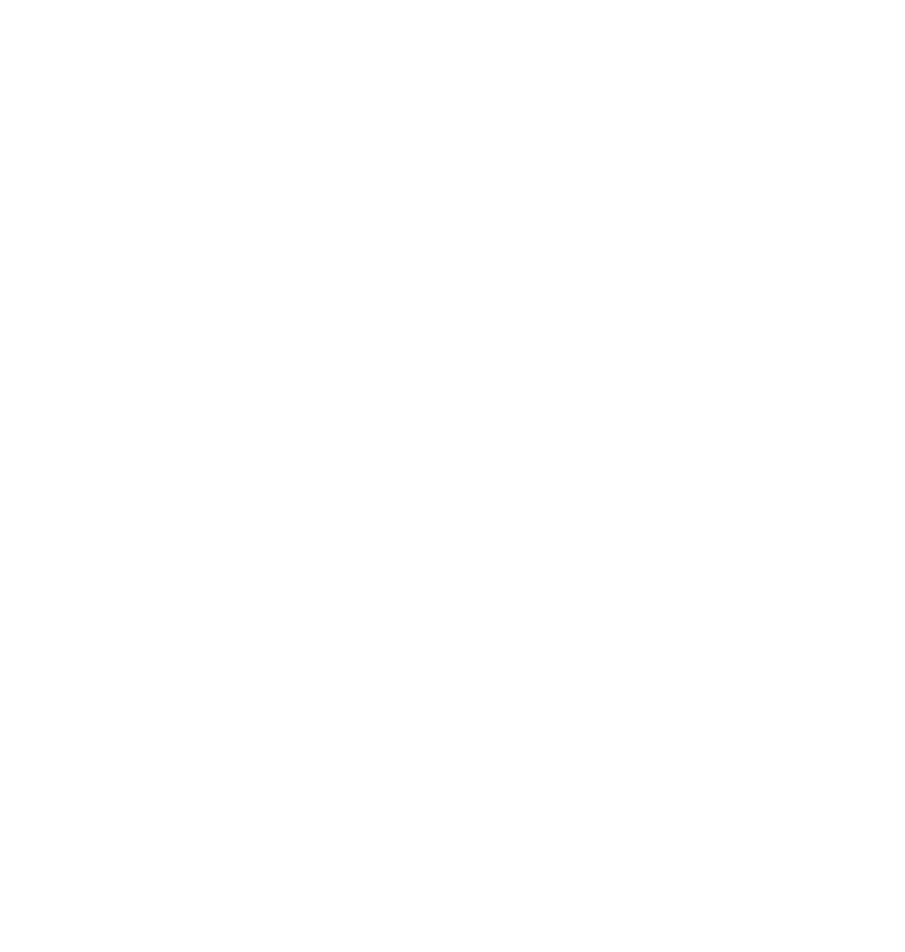
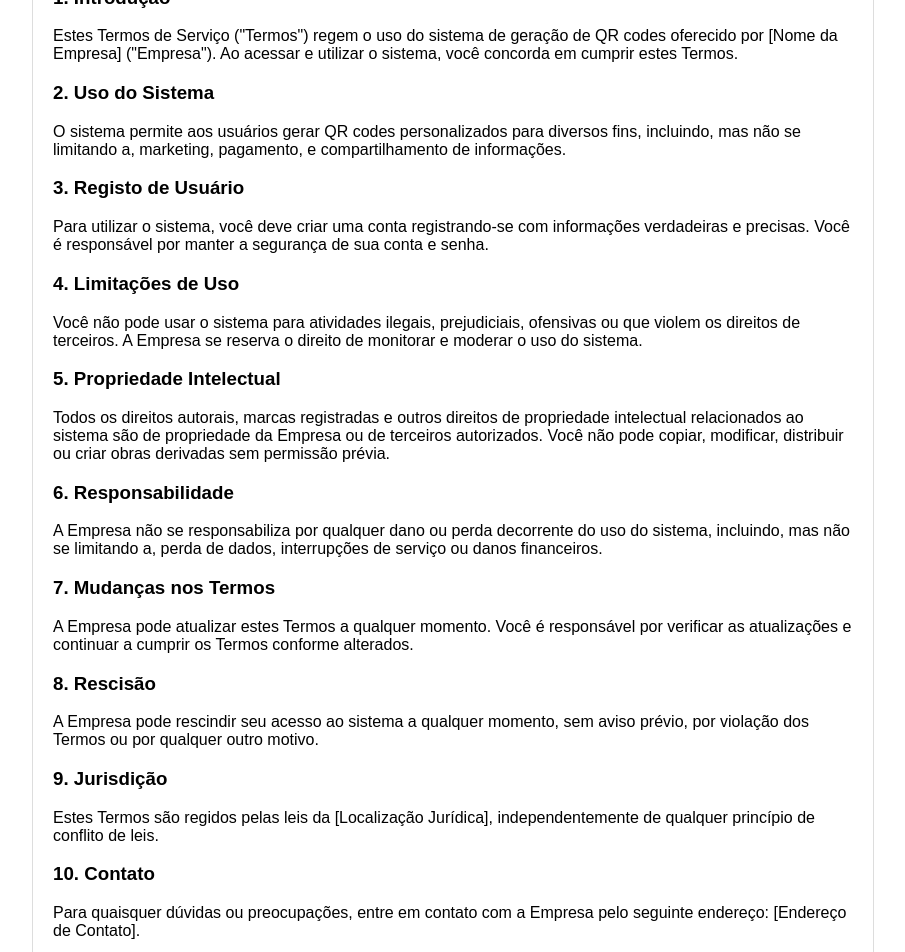
Before and after one commit to rafaelluisdacostacoelho/hi-snapqr-web, an Angular app: page /terms-of-service in a window 1280 px wide. Shown: the part 300-1252 px from the top of the page, without its empty margins (187-1092 px from the left). Before the commit the page ends 800 px from the top, so only its background shows below. Built offline with nearby package versions, Linux system fonts and the light colour scheme.

Commit message:
Adds pix generator and terms of service.

```diff
--- a/angular.json
+++ b/angular.json
@@ -56,7 +56,13 @@
             "development": {
               "optimization": false,
               "extractLicenses": false,
-              "sourceMap": true
+              "sourceMap": true,
+              "fileReplacements": [
+                {
+                  "replace": "src/environments/environment.ts",
+                  "with": "src/environments/environment.development.ts"
+                }
+              ]
             }
           },
           "defaultConfiguration": "production"
--- a/src/app/app.config.ts
+++ b/src/app/app.config.ts
@@ -1,8 +1,13 @@
 import { ApplicationConfig, provideZoneChangeDetection } from '@angular/core';
 import { provideRouter } from '@angular/router';
+import { provideHttpClient } from '@angular/common/http';
 
 import { routes } from './app.routes';
 
 export const appConfig: ApplicationConfig = {
-  providers: [provideZoneChangeDetection({ eventCoalescing: true }), provideRouter(routes)]
+  providers: [
+    provideZoneChangeDetection({ eventCoalescing: true }),
+    provideRouter(routes),
+    provideHttpClient()
+  ]
 };
--- a/src/app/footer/footer.component.html
+++ b/src/app/footer/footer.component.html
@@ -1,8 +1,8 @@
 <footer class="footer">
-    <p>&copy; 2025 Gerador de QR Code. Todos os direitos reservados.</p>
   <p>
     <a routerLink="/privacy-policy">Política de Privacidade</a>
     <a href="/terms-of-service">Termos de Serviço</a>
     <a href="/contact">Contato</a>
   </p>
+  <p>&copy; 2025 Gerador de QR Code. Todos os direitos reservados.</p>
 </footer>
--- a/src/app/qr-code-generator/qr-code-generator.component.html
+++ b/src/app/qr-code-generator/qr-code-generator.component.html
@@ -1 +1,17 @@
-<p>qr-code-generator works!</p>
+<section class="form-wrapper">
+    <h2>Gerar QR Code Pix</h2>
+    <form (ngSubmit)="onSubmit()">
+        <div class="form-group">
+            <label for="keyPix">Chave PIX</label>
+            <input type="text" id="keyPix" name="keyPix" [(ngModel)]="keyPix" required>
+        </div>
+        <div *ngIf="loading" class="loading-indicator">
+            <p>Carregando...</p>
+        </div>
+        <div class="image-container">
+            <div *ngIf="!imageBase64" class="empty-text">Nada por aqui ainda...</div>
+            <img *ngIf="imageBase64" [src]="imageBase64" alt="QR Code" class="full-size-image">
+        </div>
+        <button type="submit" class="submit-button">Gerar QRCode</button>
+    </form>
+</section>
--- a/src/app/qr-code-generator/qr-code-generator.component.scss
+++ b/src/app/qr-code-generator/qr-code-generator.component.scss
@@ -0,0 +1,55 @@
+.form-group {
+    margin-bottom: 15px;
+}
+
+.form-group label {
+    display: block;
+    margin-bottom: 5px;
+}
+
+.form-group input {
+    width: 100%;
+    padding: 10px;
+    border: 1px solid #ccc;
+    border-radius: 5px;
+}
+
+.submit-button {
+    padding: 10px 20px;
+    background-color: #6a0dad;
+    color: white;
+    border: none;
+    border-radius: 5px;
+    cursor: pointer;
+}
+
+.submit-button:hover {
+    background-color: #9932cc;
+}
+
+.loading-indicator {
+    display: none;
+    text-align: center;
+    padding: 20px;
+    background-color: rgba(0, 0, 0, 0.1);
+    border-radius: 5px;
+}
+
+.image-container {
+    max-width: 100%;
+    height: auto;
+    border: 1px solid #cccccc;
+    border-radius: 10px;
+    margin-bottom: 20px;
+}
+
+.full-size-image {
+    width: 100%;
+    height: 100%;
+    object-fit: cover;
+}
+
+.empty-text {
+    color: #b1b1b1;
+    padding: 10px;
+}
--- a/src/app/qr-code-generator/qr-code-generator.component.ts
+++ b/src/app/qr-code-generator/qr-code-generator.component.ts
@@ -1,11 +1,37 @@
-import { Component } from '@angular/core';
+import { Component, OnInit }
+  from '@angular/core';
+import { HttpClient } from '@angular/common/http';
+import { CommonModule } from '@angular/common';
+import { FormsModule } from '@angular/forms';
+import { environment } from '../../environments/environment';
 
 @Component({
   selector: 'app-qr-code-generator',
-  imports: [],
+  imports: [CommonModule, FormsModule],
   templateUrl: './qr-code-generator.component.html',
   styleUrl: './qr-code-generator.component.scss'
 })
 export class QrCodeGeneratorComponent {
+  public keyPix: string = '';
+  public loading: boolean = false;
+  public imageBase64 = '';
 
+  constructor(private http: HttpClient) { }
+
+  ngOnInit(): void { }
+
+  onSubmit(): void {
+    this.loading = true;
+    this.http.post(environment.url, {
+      PixKey: this.keyPix
+    }).subscribe({
+      next: (response: any) => {
+        this.imageBase64 = response.qrCodeBase64;
+        this.loading = false;
+      },
+      error: (error) => {
+        console.error('Erro ao gerar QRCode:', error); this.loading = false;
+      }
+    });
+  }
 }
--- a/src/app/terms-of-service/terms-of-service.component.html
+++ b/src/app/terms-of-service/terms-of-service.component.html
@@ -1 +1,39 @@
-<p>terms-of-service works!</p>
+<section class="privacy-policy">
+    <h2>Termos de Serviço</h2>
+    <p><strong>Data de Vigência:</strong> 2025/01/19</p>
+    <p>Sua privacidade é importante para nós. Esta Política de Privacidade explica como coletamos, usamos e protegemos
+        suas informações quando você utiliza nossos serviços.</p>
+    <h3>1. Introdução</h3>
+    <p>Estes Termos de Serviço ("Termos") regem o uso do sistema de geração de QR codes oferecido por [Nome da Empresa]
+        ("Empresa"). Ao acessar e utilizar o sistema, você concorda em cumprir estes Termos.</p>
+    <h3>2. Uso do Sistema</h3>
+    <p>O sistema permite aos usuários gerar QR codes personalizados para diversos fins, incluindo, mas não se limitando
+        a, marketing, pagamento, e compartilhamento de informações.</p>
+    <h3>3. Registo de Usuário</h3>
+    <p>Para utilizar o sistema, você deve criar uma conta registrando-se com informações verdadeiras e precisas. Você é
+        responsável por manter a segurança de sua conta e senha.</p>
+    <h3>4. Limitações de Uso</h3>
+    <p>Você não pode usar o sistema para atividades ilegais, prejudiciais, ofensivas ou que violem os direitos de
+        terceiros. A Empresa se reserva o direito de monitorar e moderar o uso do sistema.</p>
+    <h3>5. Propriedade Intelectual</h3>
+    <p>Todos os direitos autorais, marcas registradas e outros direitos de propriedade intelectual relacionados ao
+        sistema são de propriedade da Empresa ou de terceiros autorizados. Você não pode copiar, modificar, distribuir
+        ou criar obras derivadas sem permissão prévia.</p>
+    <h3>6. Responsabilidade</h3>
+    <p>A Empresa não se responsabiliza por qualquer dano ou perda decorrente do uso do sistema, incluindo, mas não se
+        limitando a, perda de dados, interrupções de serviço ou danos financeiros.</p>
+    <h3>7. Mudanças nos Termos</h3>
+    <p>A Empresa pode atualizar estes Termos a qualquer momento. Você é responsável por verificar as atualizações e
+        continuar a cumprir os Termos conforme alterados.</p>
+    <h3>8. Rescisão</h3>
+    <p>A Empresa pode rescindir seu acesso ao sistema a qualquer momento, sem aviso prévio, por violação dos Termos ou
+        por qualquer outro motivo.</p>
+    <h3>9. Jurisdição</h3>
+    <p>Estes Termos são regidos pelas leis da [Localização Jurídica], independentemente de qualquer princípio de
+        conflito de leis.</p>
+    <h3>10. Contato</h3>
+    <div class="contact">
+        <p>Para quaisquer dúvidas ou preocupações, entre em contato com a Empresa pelo seguinte endereço: [Endereço de
+            Contato].</p>
+    </div>
+</section>
--- a/src/app/terms-of-service/terms-of-service.component.scss
+++ b/src/app/terms-of-service/terms-of-service.component.scss
@@ -0,0 +1,8 @@
+.privacy-policy {
+    max-width: 800px;
+    margin: 20px auto;
+    padding: 20px;
+    background-color: #fff;
+    border: 1px solid #ddd;
+    border-radius: 10px;
+}
--- /dev/null
+++ b/src/environments/environment.development.ts
@@ -0,0 +1,3 @@
+export const environment = {
+    url: "http://localhost:5268/api/qrcodes"
+};
--- /dev/null
+++ b/src/environments/environment.ts
@@ -0,0 +1,3 @@
+export const environment = {
+    url: "http://localhost:5268/api/qrcodes"
+};
--- a/src/styles.scss
+++ b/src/styles.scss
@@ -20,7 +20,7 @@ button:hover {
 }
 
 label {
-    color: #6a0dad;
+    color: #6a0dad !important;
     display: block;
     margin-bottom: 8px;
     font-weight: bold;
```
Also changed, not shown: src/assets/images/qrcode-undefined.png (added), src/assets/images/qrcode-undefined.webp (added). Lines whose indentation alone changed are shown as unchanged.
